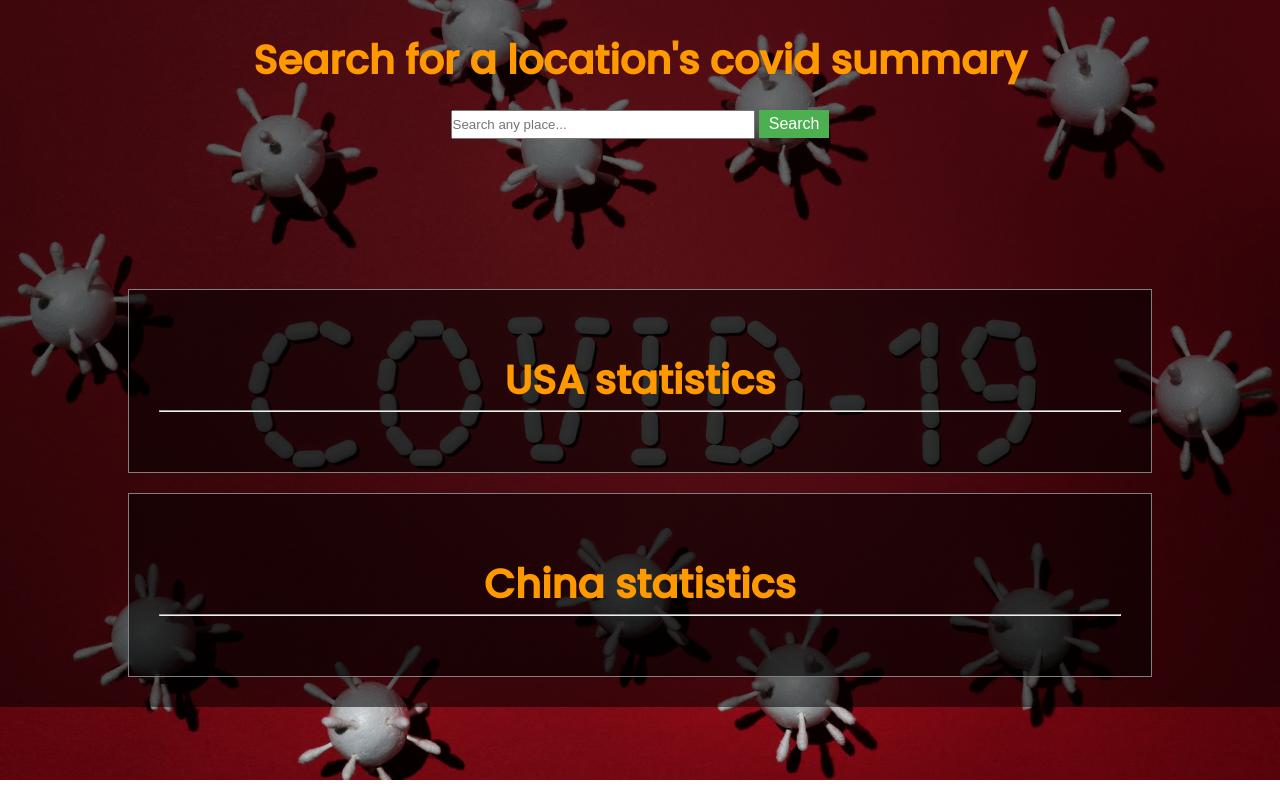
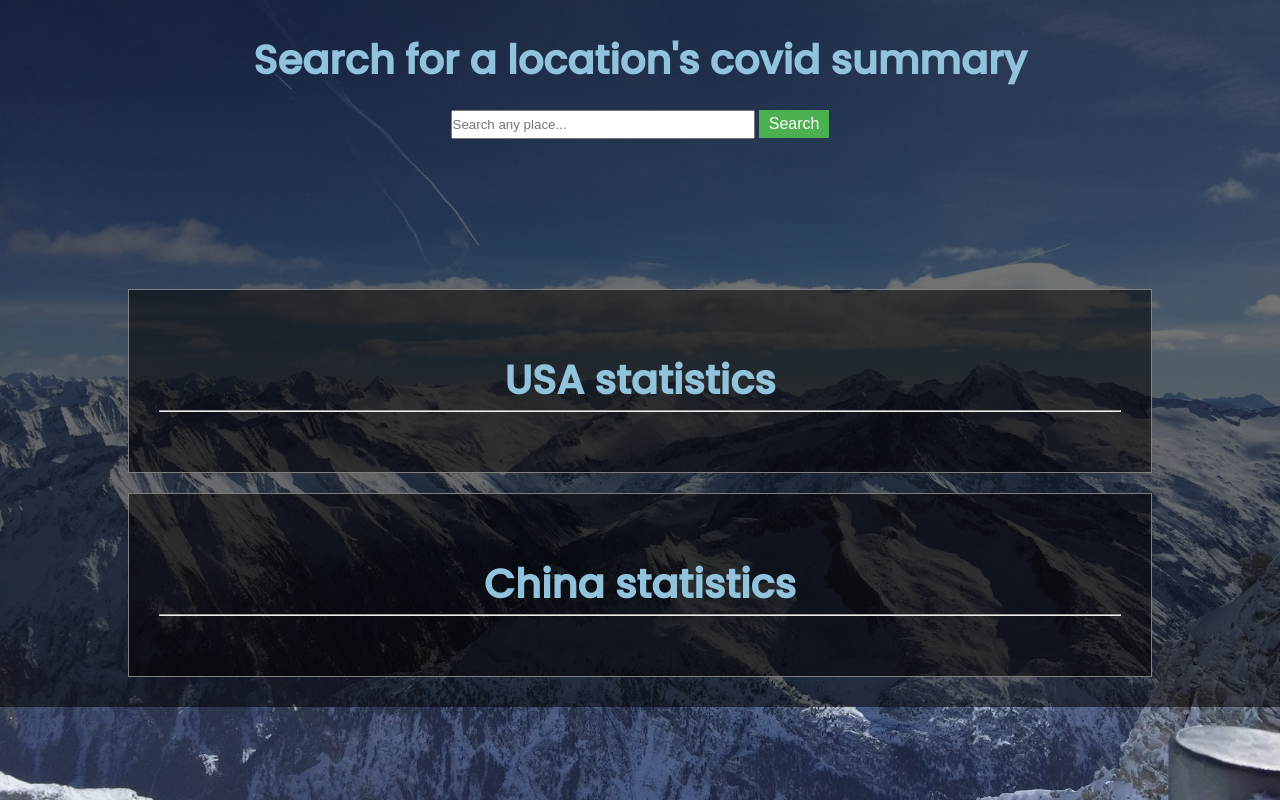
Before and after one commit to nacho185/covid-search, a plain HTML site: page index.html in a window 1280 px wide. Drawn offline with Linux system fonts and the light colour scheme; no server answers.

Commit message:
🖼️🖼️changed image
changed image and color for h1

```diff
--- a/css/style.css
+++ b/css/style.css
@@ -7,7 +7,7 @@ body {
   font-family: "Poppins", sans-serif, "Times New Roman";
   line-height: 1.5;
   background: linear-gradient(rgba(0, 0, 0, 0.55), rgba(0, 0, 0, 0.55)),
-    url("../img/bdimg.jpeg");
+    url("../img/bgimg.jpeg");
 
   background-size: cover;
   color: #fff;
@@ -23,7 +23,7 @@ body {
 }
 h1 {
   font-size: 2.5rem;
-  color: #FF9900;
+  color: #91C3DC;
 }
 p {
   font-size: 1.6rem;
```
Also changed, not shown: img/bdimg.jpeg (deleted), img/bgimg.jpeg (added).
